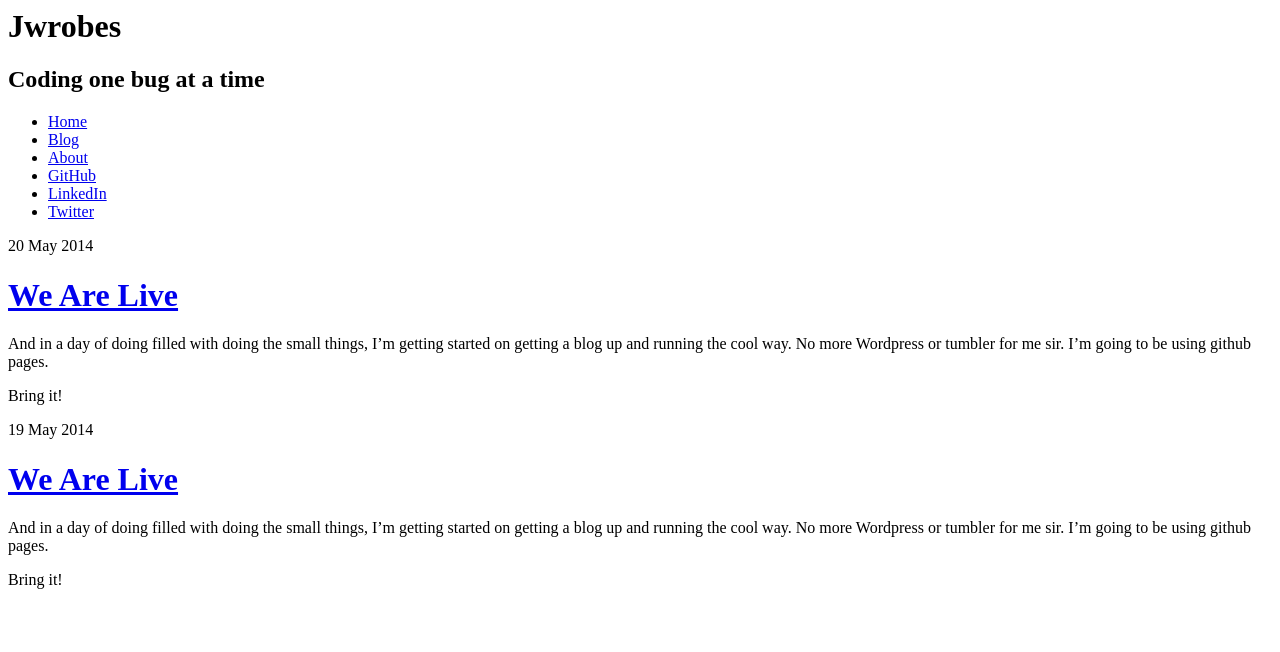
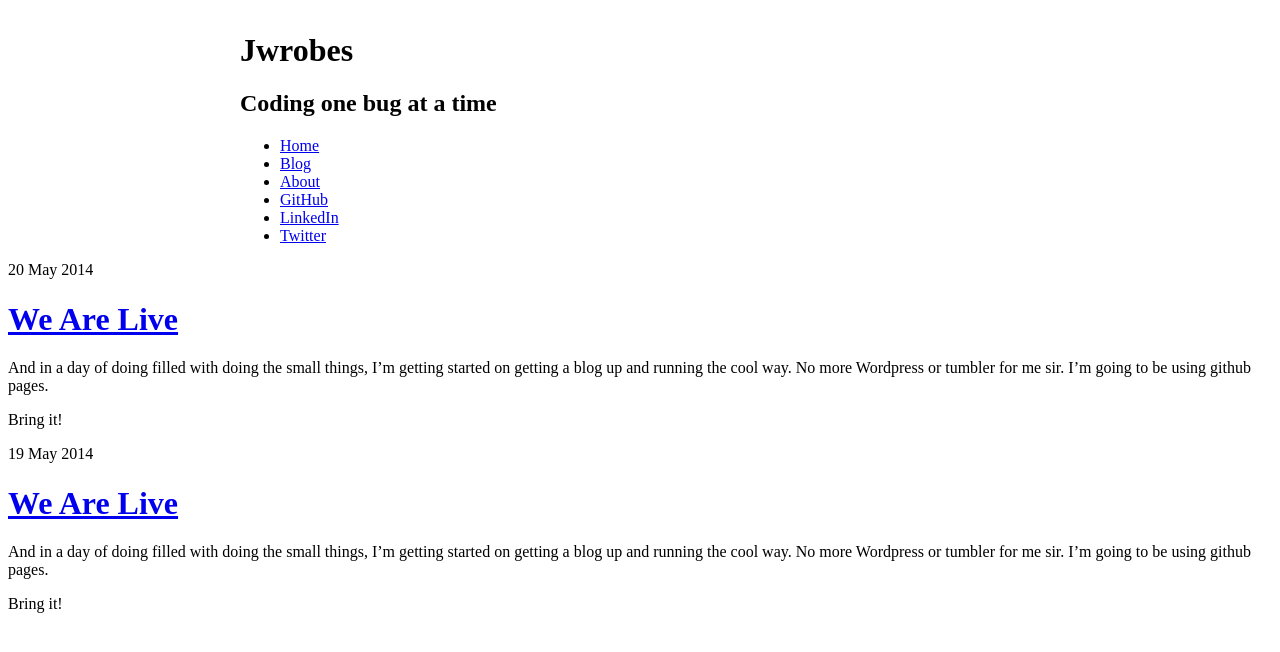
Before and after one commit to jwrobes/jwrobes.github.io, a Jekyll site: the page built from index.html, in a window 1280 px wide. Shown: the top 652 px of the page. Built offline with Jekyll 4.4.1, drawn with Linux system fonts in a browser that asks for light colours; nearby versions of some CDN libraries; library files that are not in the unit come from our copies.

Commit message:
added master css

```diff
--- a/_layouts/master.html
+++ b/_layouts/master.html
@@ -21,7 +21,7 @@
           <li><a href='/blog.html'>Blog</a></li>
           <li><a href='/about.html'>About</a></li>
           <li><a href='http://github.com/jwrobes' target='_blank' rel='me'>GitHub</a></li>
-          <li><a href='http://www.linkedin.com/in/schacon' target='_blank' rel='me'>LinkedIn</a></li>
+          <li><a href='https://www.linkedin.com/pub/jonathan-wrobel/58/762/aa0' target='_blank' rel='me'>LinkedIn</a></li>
           <li><a href='http://twitter.com/jzwrobes' target='_blank' rel='me'>Twitter</a></li>
         </ul>
       </div>
--- /dev/null
+++ b/stylesheets/master.css
@@ -0,0 +1,9 @@
+#wrapper {
+  width: 50em;
+  margin: 2em auto 0;
+  padding: 0;
+  background: #fff;
+  -moz-border-radius: 1.5em;
+  -webkit-border-radius: 1.5em;
+  border-radius: 1.5em;
+}
```
